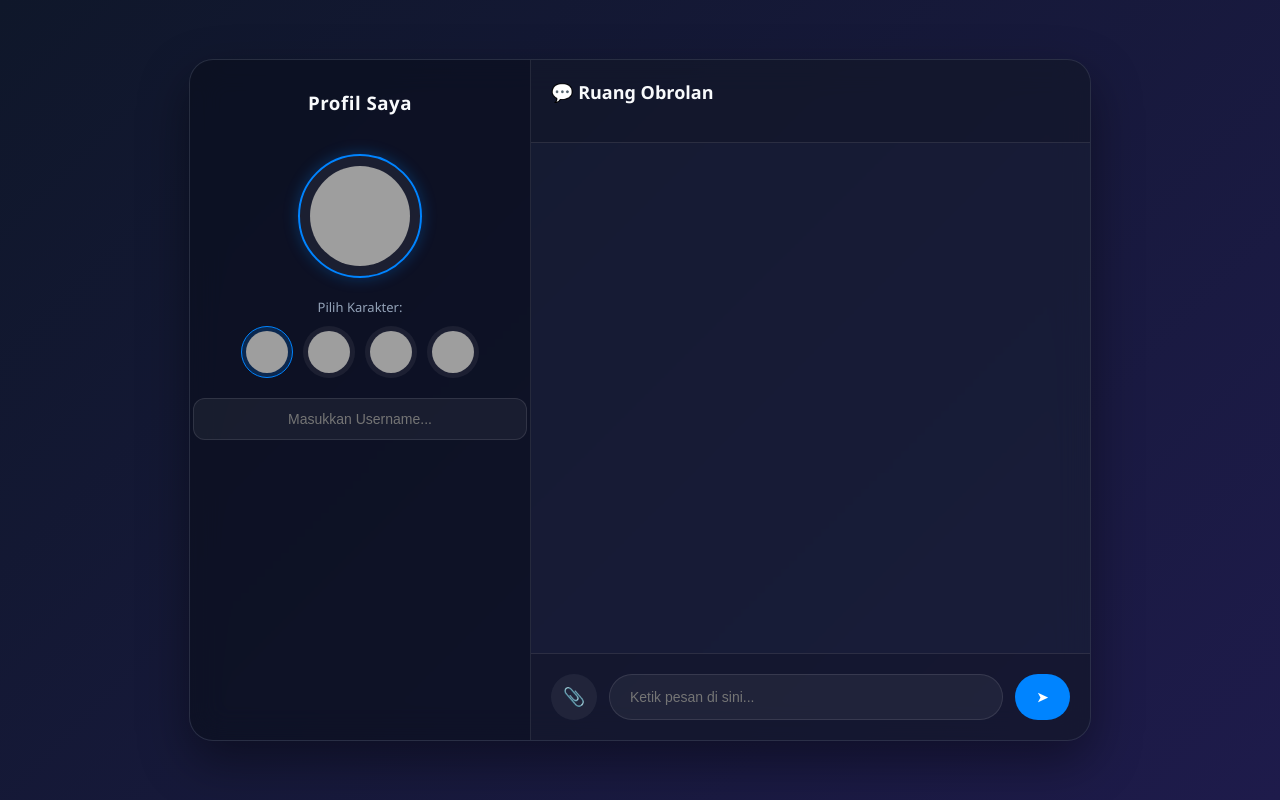
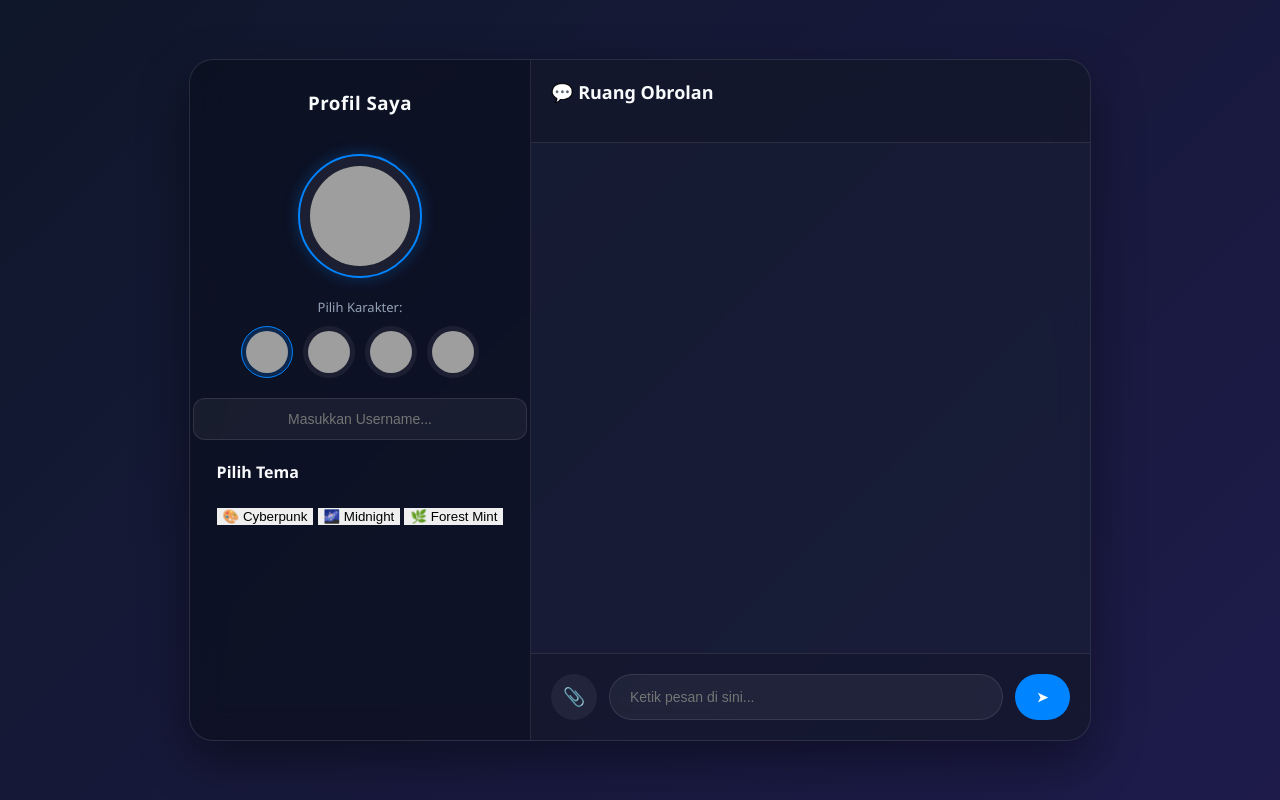
Before and after one commit to binseren09-dot/chat-app, a website: page index.html in a window 1280 px wide. Drawn offline with nearby package versions, Linux system fonts and the light colour scheme; no server answers; grey boxes are pictures that could not be loaded.

Commit message:
Enhance title and add theme selection feature
Added theme selection menu to the chat app.

```diff
--- a/index.html
+++ b/index.html
@@ -6,17 +6,17 @@
   <meta http-equiv="Expires" content="0">
   <meta name="viewport" content="width=device-width, initial-scale=1.0">
   <meta charset="UTF-8">
-  <title>Modern Chat App</title>
+  <title>Modern Chat App with Themes</title>
   <link rel="stylesheet" href="style.css">
 </head>
-<body>
+<!-- Default menggunakan tema cyberpunk -->
+<body class="theme-cyberpunk">
 
   <div class="chat-container">
-    <!-- PANEL KIRI: Menu Pengaturan Profil -->
+    <!-- PANEL KIRI: Menu Pengaturan Profil & Tema -->
     <div class="profile-panel">
       <h3>Profil Saya</h3>
       <div class="avatar-selection">
-        <!-- Avatar Utama yang Aktif -->
         <img id="current-avatar" src="https://dicebear.com" alt="Avatar">
         <p>Pilih Karakter:</p>
         <div class="avatar-options">
@@ -27,6 +27,16 @@
         </div>
       </div>
       <input id="username" placeholder="Masukkan Username..." oninput="renderDeleteButtons()">
+
+      <!-- TAMBAHAN: Menu Pilihan Tema -->
+      <div class="theme-selection">
+        <h4>Pilih Tema</h4>
+        <div class="theme-buttons">
+          <button class="btn-theme active" onclick="setTheme('cyberpunk')">🎨 Cyberpunk</button>
+          <button class="btn-theme" onclick="setTheme('midnight')">🌌 Midnight</button>
+          <button class="btn-theme" onclick="setTheme('forest')">🌿 Forest Mint</button>
+        </div>
+      </div>
     </div>
 
     <!-- PANEL KANAN: Ruang Obrolan Chat -->
```
